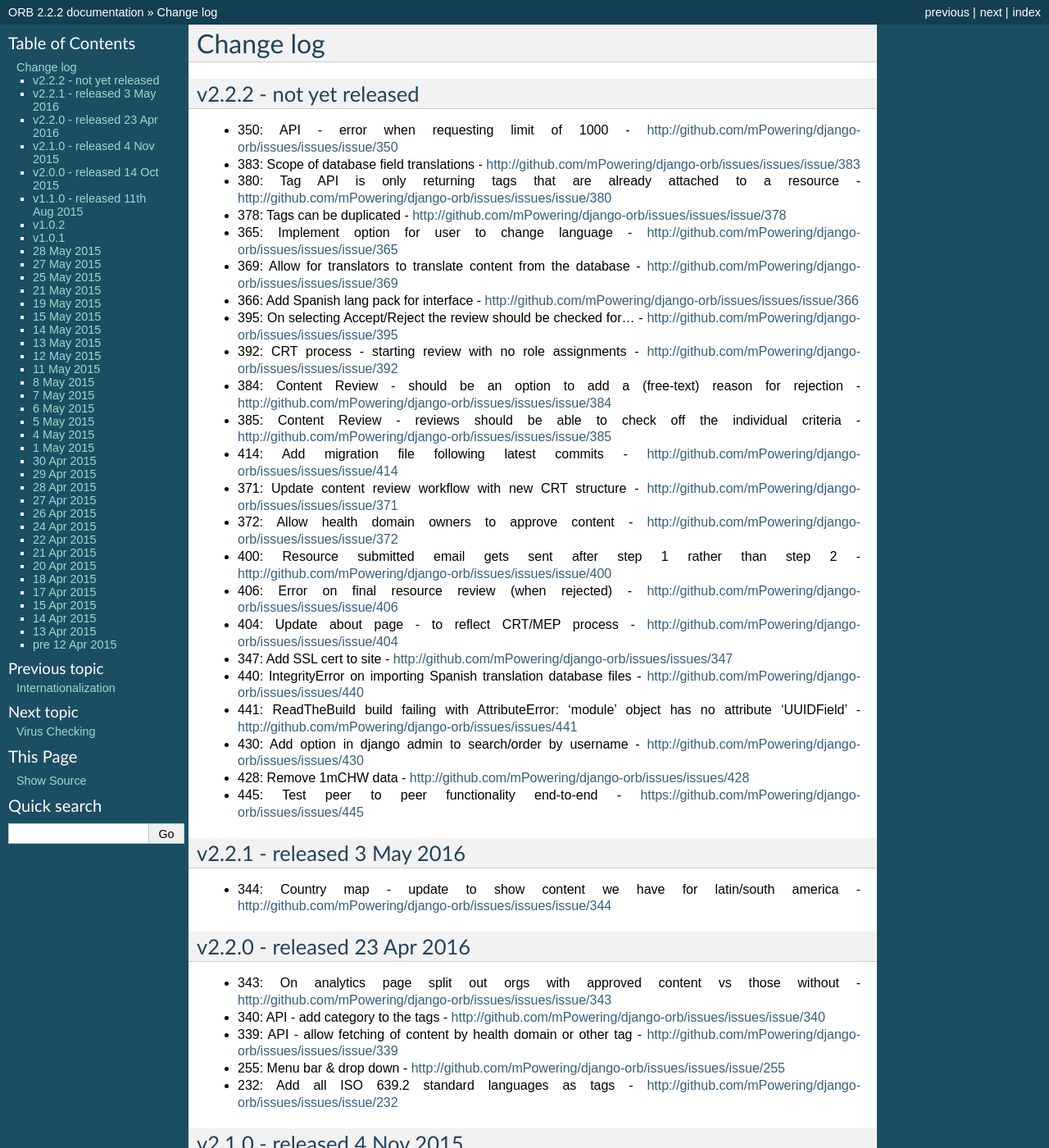
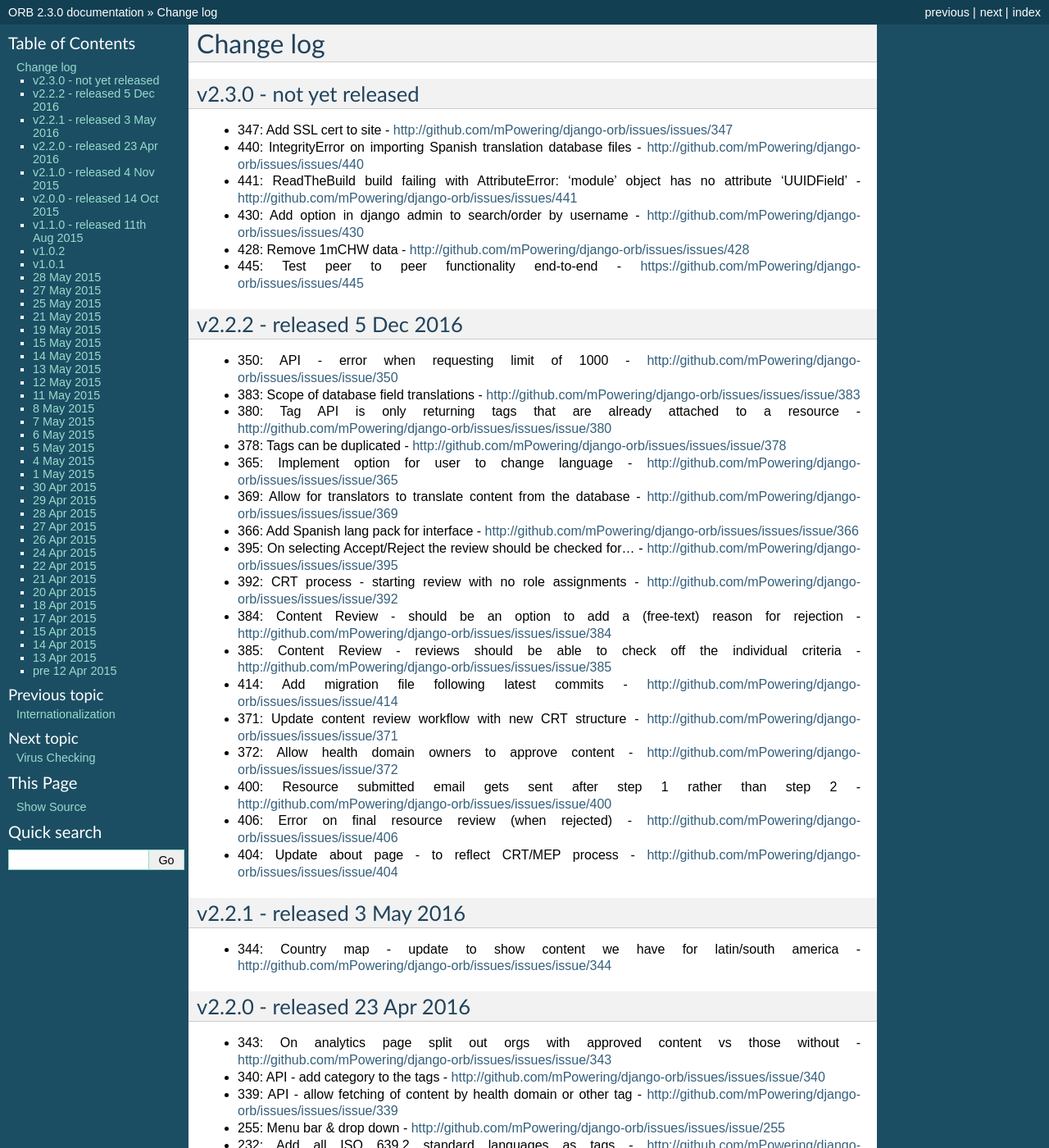
Before and after one commit to mPowering/django-orb, a Sphinx documentation site: the page built from docs/changelog.rst, in a window 1280 px wide and 1400 px high. Shown: the whole window at 82% size. Built offline with Sphinx 7.4.7, drawn with Linux system fonts in a browser that asks for light colours; some of the changed text lies outside the part shown.

Commit message:
Update version nos

```diff
--- a/docs/changelog.rst
+++ b/docs/changelog.rst
@@ -2,7 +2,18 @@ Change log
 =====================================
 
 
-v2.2.2 - not yet released
+v2.3.0 - not yet released
+----------------------------------
+
+* 347: Add SSL cert to site - http://github.com/mPowering/django-orb/issues/issues/347
+* 440: IntegrityError on importing Spanish translation database files - http://github.com/mPowering/django-orb/issues/issues/440
+* 441: ReadTheBuild build failing with AttributeError: 'module' object has no attribute 'UUIDField' - http://github.com/mPowering/django-orb/issues/issues/441
+* 430: Add option in django admin to search/order by username - http://github.com/mPowering/django-orb/issues/issues/430
+* 428: Remove 1mCHW data - http://github.com/mPowering/django-orb/issues/issues/428
+* 445: Test peer to peer functionality end-to-end - https://github.com/mPowering/django-orb/issues/issues/445
+
+
+v2.2.2 - released 5 Dec 2016
 ---------------------------------
 
 * 350: API - error when requesting limit of 1000 - http://github.com/mPowering/django-orb/issues/issues/issue/350
--- a/docs/conf.py
+++ b/docs/conf.py
@@ -14,6 +14,8 @@
 
 import sys
 import os
+
+from datetime import date
 
 sys.path.append(os.path.dirname(__file__))
 import django
@@ -51,16 +53,16 @@ master_doc = 'index'
 
 # General information about the project.
 project = u'ORB'
-copyright = u'2016, mPowering Frontline Health Workers'
+copyright = u'%d, mPowering Frontline Health Workers' % date.today().year
 
 # The version info for the project you're documenting, acts as replacement for
 # |version| and |release|, also used in various other places throughout the
 # built documents.
 #
 # The short X.Y version.
-version = '2.2.2'
+version = '2.3.0'
 # The full version, including alpha/beta/rc tags.
-release = '2.2.2'
+release = '2.3.0'
 
 # The language for content autogenerated by Sphinx. Refer to documentation
 # for a list of supported languages.
--- a/orb/__init__.py
+++ b/orb/__init__.py
@@ -1,3 +1,3 @@
-VERSION = (2, 2, 2, 'beta', 0)
+VERSION = (2, 3, 0, 'beta', 0)
 
 default_app_config = 'orb.apps.ORBConfig'
--- a/setup.py
+++ b/setup.py
@@ -8,7 +8,7 @@ os.chdir(os.path.normpath(os.path.join(os.path.abspath(__file__), os.pardir)))
 
 setup(
     name='django-orb',
-    version='2.2.2',
+    version='2.3.0',
     packages=[
         'orb',
         'orb.analytics',
@@ -38,7 +38,7 @@ setup(
         'Topic :: Internet :: WWW/HTTP :: Dynamic Content',
     ],
     install_requires=[
-        "Django>=1.7,<1.8",
+        "Django==1.8.17",
         "django-tastypie>=0.11.0,<1.13.0",
         "django-tablib>=0.9.11,<4.0",
         "django-crispy-forms>=1.4.0,<2.0",
```
Also changed, not shown: other parts of docs/changelog.rst (+1 -6 lines).
